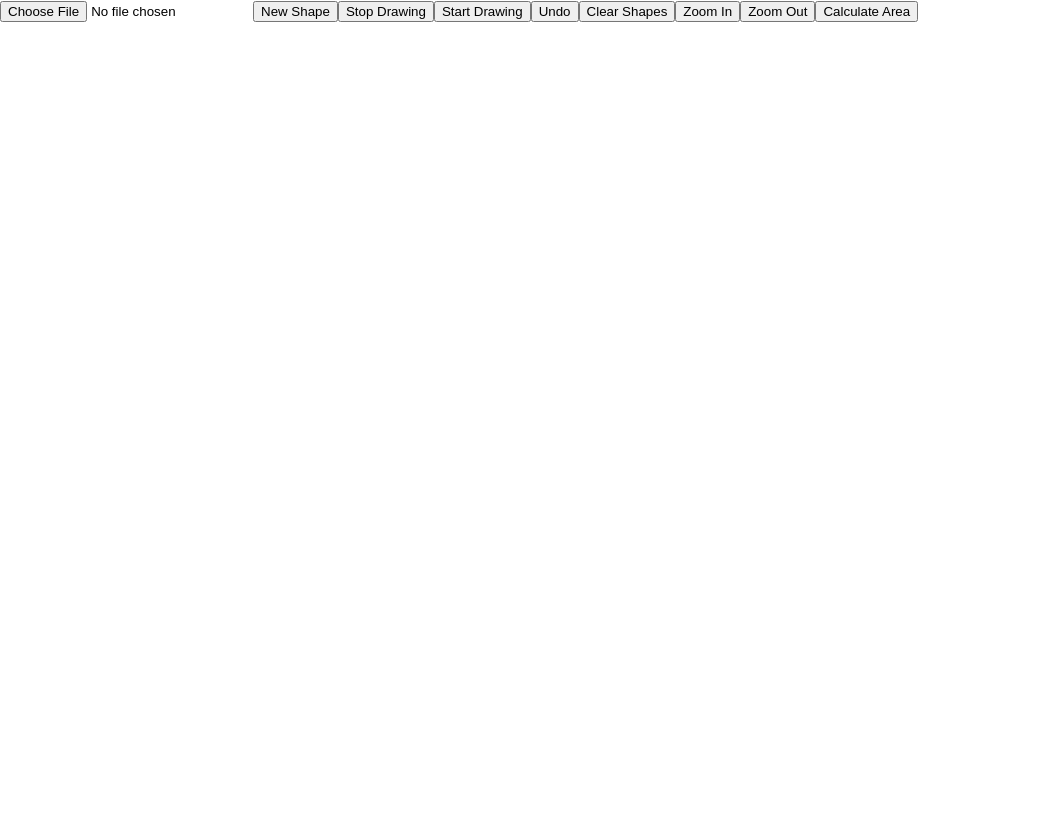
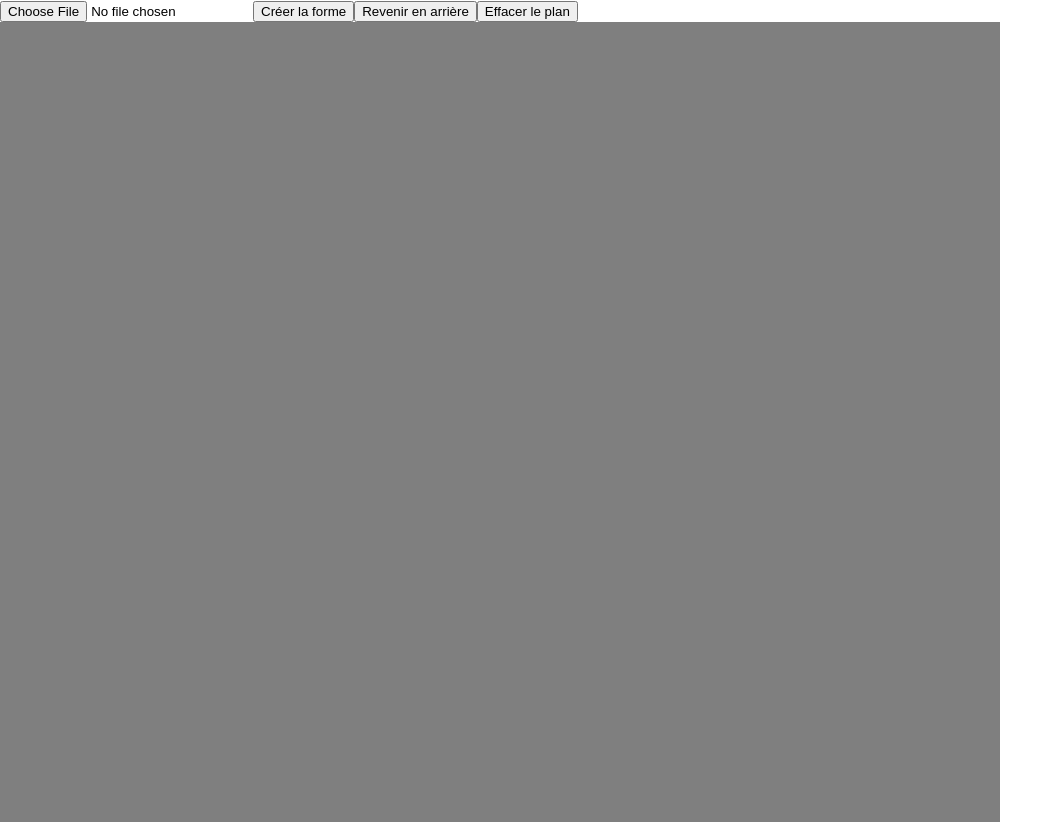
Before and after one commit to devTech2W/test-konva, a React (Create React App) app: page / in a window 1280 px wide. Shown: the whole page, without its empty margins (0-1063 px from the left). Built offline with nearby package versions, Linux system fonts and the light colour scheme.

Commit message:
dimanche commit

```diff
--- a/src/App.js
+++ b/src/App.js
@@ -1,6 +1,6 @@
 import React, { useState, useEffect, useRef } from "react";
 
-import { Stage, Layer, Line, Text, Group, Image } from "react-konva";
+import { Stage, Layer, Line, Text, Group, Image, Rect } from "react-konva";
 import "./App.css";
 
 export default function App() {
@@ -63,19 +63,11 @@ export default function App() {
       setLineLengths([...lineLengths, lineLength]);
       setLines(lines.concat());
     }
-    console.log("Line Length: ", lineLength);
   };
 
   const handleNewShape = () => {
     setIsDrawing(true);
     setLines([...lines, { points: [] }]);
-  };
-
-  const handleStopDrawing = () => {
-    setIsDrawing(false);
-  };
-  const handleStartDrawing = () => {
-    setIsDrawing(true);
   };
 
   const calculateArea = (points) => {
@@ -93,8 +85,9 @@ export default function App() {
     setSelectedShape(shapeIndex);
     const selectedShapePoints = lines[shapeIndex].points;
     const area = calculateArea(selectedShapePoints);
-    console.log(`Selected shape area: ${area.toFixed(2)}`);
+    console.log(lines[shapeIndex]);
   };
+
   const handleUndoClick = () => {
     if (lines.length > 0) {
       const lastLine = lines[lines.length - 1];
@@ -107,23 +100,6 @@ export default function App() {
     setLines([]);
     setLines([{ points: [] }]);
   };
-  const handleZoomInClick = () => {
-    setZoom(zoom * 1.02);
-  };
-  const handleZoomOutClick = () => {
-    if (zoom > 1) {
-      setZoom(zoom * 0.98);
-    }
-  };
-
-  const handleCalculateArea = () => {
-    if (selectedShape === null) {
-      return;
-    }
-    const selectedShapePoints = lines[selectedShape].points;
-    const area = calculateArea(selectedShapePoints);
-    setArea(`Selected shape area: ${area.toFixed(2)} square meters`);
-  };
 
   return (
     <>
@@ -134,28 +110,13 @@ export default function App() {
         }}
       />
       <button width={50} height={50} onClick={handleNewShape}>
-        New Shape
-      </button>
-      <button width={50} height={50} onClick={handleStopDrawing}>
-        Stop Drawing
-      </button>
-      <button width={50} height={50} onClick={handleStartDrawing}>
-        Start Drawing
+        Créer la forme
       </button>
       <button width={50} height={50} onClick={handleUndoClick}>
-        Undo
+        Revenir en arrière
       </button>
       <button width={50} height={50} onClick={clearShape}>
-        Clear Shapes
-      </button>
-      <button width={50} height={50} onClick={handleZoomInClick}>
-        Zoom In
-      </button>
-      <button width={50} height={50} onClick={handleZoomOutClick}>
-        Zoom Out
-      </button>
-      <button width={50} height={50} onClick={handleCalculateArea}>
-        Calculate Area
+        Effacer le plan
       </button>
 
       <Stage
@@ -166,6 +127,7 @@ export default function App() {
       >
         <Layer>
           {<Image ref={imageRef} />}
+          <Rect width={1000} height={1000} fill="#00000080" />
           <Group scaleX={zoom} scaleY={zoom}>
             {lines.map((line, i) => {
               const length = Math.sqrt(
@@ -185,10 +147,9 @@ export default function App() {
                   <Line
                     key={i}
                     points={line.points}
-                    stroke="black"
+                    stroke="red"
                     strokeWidth={4}
                     closed="true"
-                    fillPatternRepeat
                     draggable="false"
                     lineCap="square"
                     lineJoin="bevel"
@@ -197,13 +158,6 @@ export default function App() {
                     shadowOpacity={0.5}
                     fill={i === selectedShape ? "lightpink" : "transparent"}
                     onDblClick={() => handleSelectShape(i)}
-                  />
-                  <Text
-                    x={line.points[line.points.length - 2]}
-                    y={line.points[line.points.length - 1]}
-                    text={`Shape  ${i + 1}: ${length.toFixed(2)}`}
-                    fontSize={15}
-                    fill="yellow"
                   />
                 </>
               );
```
